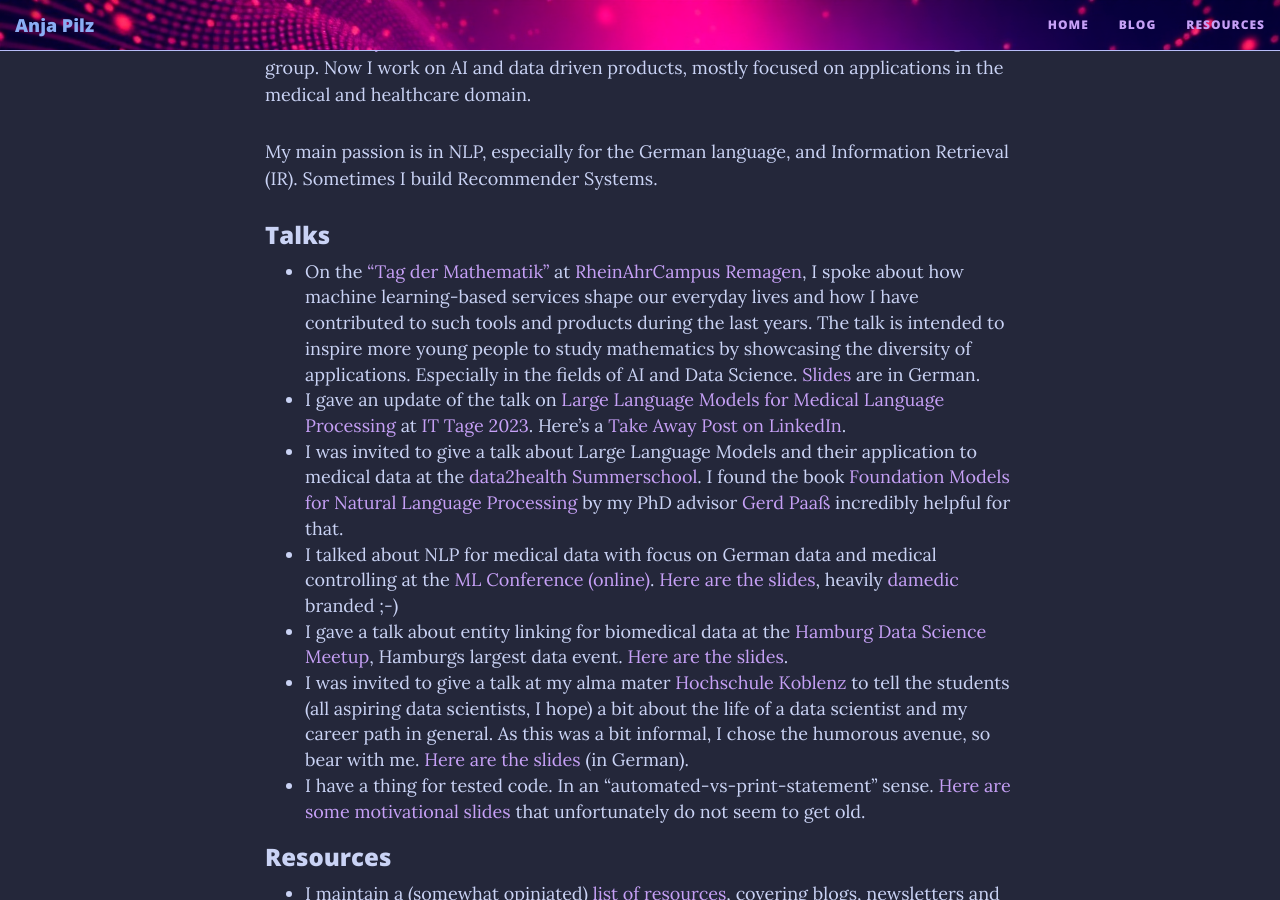
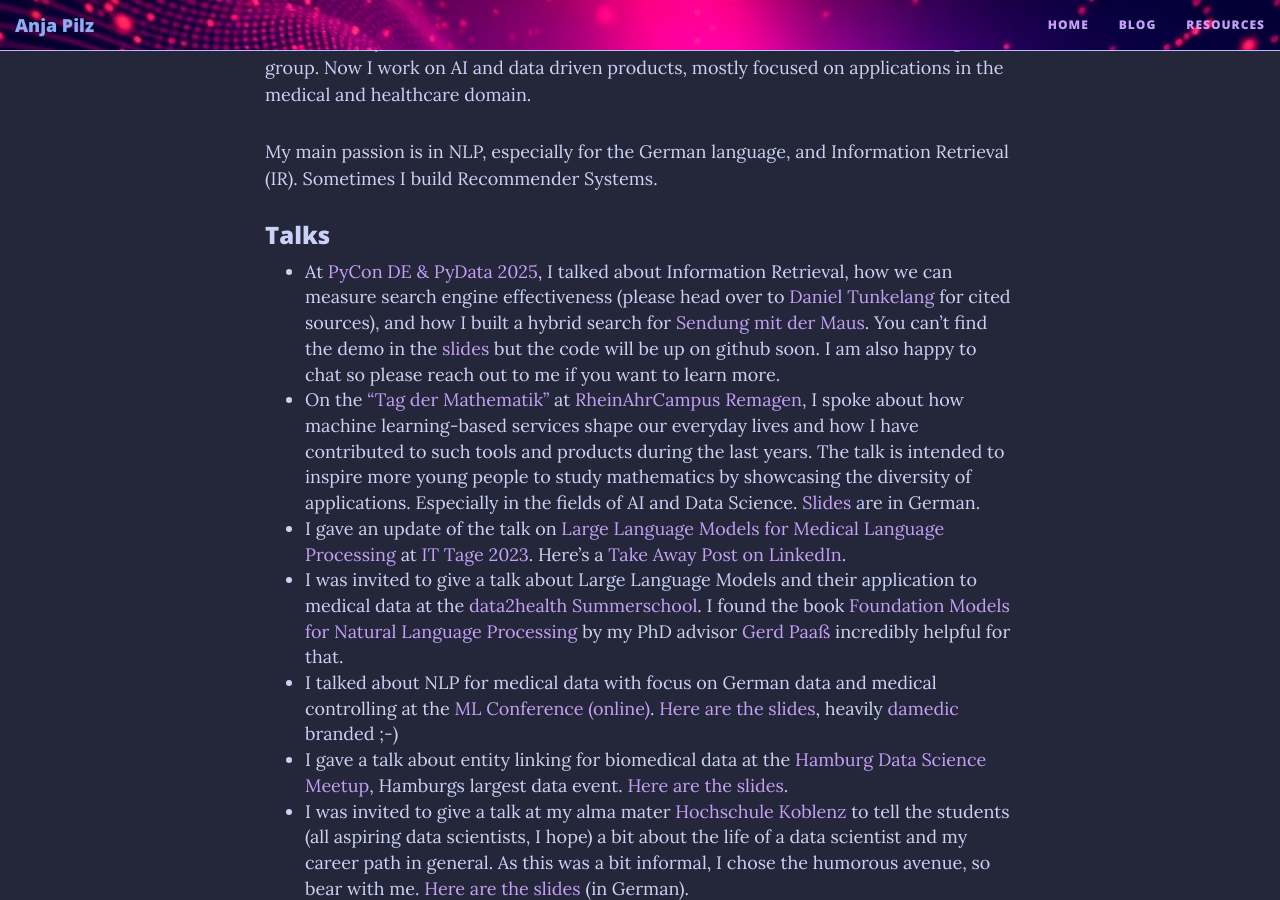
Before and after one commit to aplz/aplz.github.io, a Jekyll site: the page built from index.md, in a window 1280 px wide and 900 px high, scrolled down 414 px. Built offline with Jekyll 4.4.1, drawn with Linux system fonts in a browser that asks for light colours; nearby versions of some CDN libraries.

Commit message:
add pydata talk

```diff
--- a/index.md
+++ b/index.md
@@ -12,6 +12,7 @@
 
 ### Talks
 
+* At [PyCon DE & PyData 2025](https://2025.pycon.de), I talked about Information Retrieval, how we can measure search engine effectiveness (please head over to [Daniel Tunkelang](https://dtunkelang.medium.com) for cited sources), and how I built a hybrid search for [Sendung mit der Maus](https://www.wdrmaus.de).  You can't find the demo in the [slides](https://de.slideshare.net/slideshow/information-retrieval-without-feeling-lucky-the-art-and-science-of-search/280267238) but the code will be up on github soon. I am also happy to chat so please reach out to me if you want to learn more.
 * On the ["Tag der Mathematik"](https://www.hs-koblenz.de/rac/aktuelles/regelmaessige-veranstaltungen/tag-der-mathematik) at [RheinAhrCampus Remagen](https://www.hs-koblenz.de/rac/index/), I spoke about how machine learning-based services shape our everyday lives and how I have contributed to such tools and products during the last years. The talk is intended to inspire more young people to study mathematics by showcasing the diversity of applications. Especially in the fields of AI and Data Science. [Slides](https://de.slideshare.net/slideshow/a-career-path-in-data-science-machine-learning-im-alltag-7481/272979387) are in German.
 * I gave an update of the talk on [Large Language Models for Medical Language Processing](https://www.slideshare.net/AnjaPilz/konnen-large-language-models-helfen-meinen-patienten-zu-verstehen-d1b1) at [IT Tage 2023](https://www.ittage.informatik-aktuell.de/index.html). Here's a [Take Away Post on LinkedIn](https://www.linkedin.com/posts/damedic_chatgpt-nlp-ki-activity-7158049615135522818-CTE9).
 * I was invited to give a talk about Large Language Models and their application to medical data at the [data2health Summerschool](https://www.data2health.de/de/summerschool). I found the book [Foundation Models for Natural Language Processing](https://link.springer.com/book/10.1007/978-3-031-23190-2) by my PhD advisor [Gerd Paaß](https://www.linkedin.com/in/gerhard-paass-20061359/) incredibly helpful for that.
```
